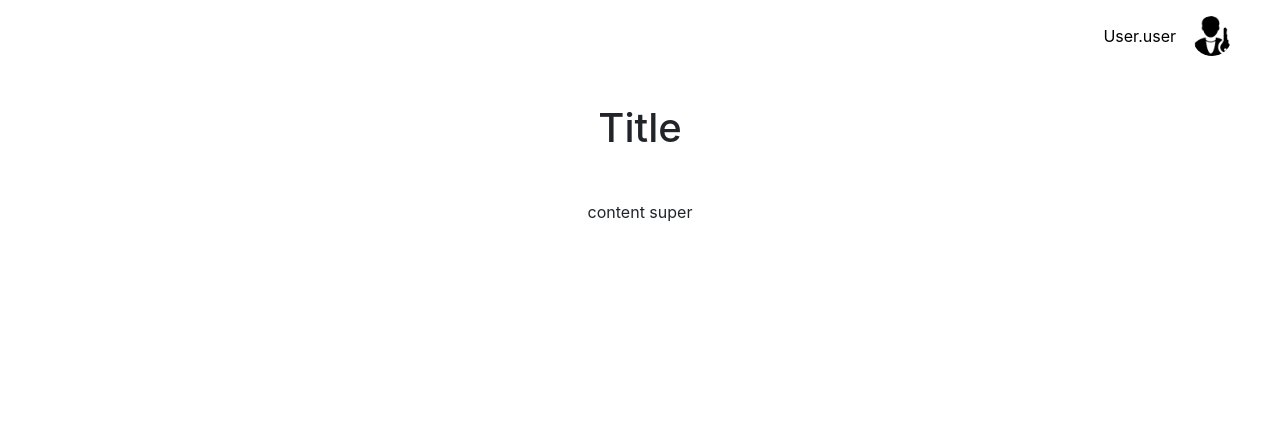
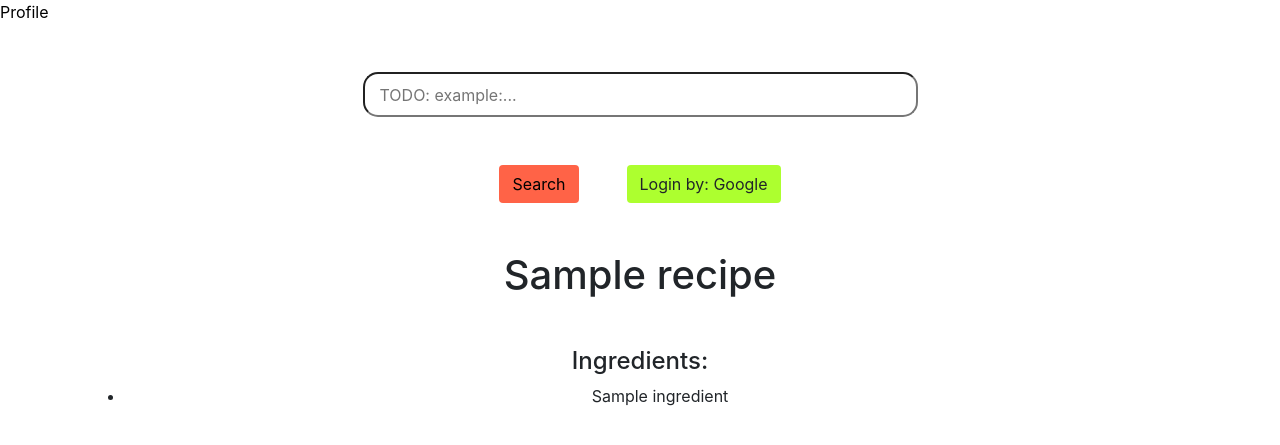
Before and after one commit to tadeq/Recipe-app, a Flask app: template templates/recipe.html in a window 1280 px wide. Shown: the top 445 px of the page. Run offline with Flask 2, Linux system fonts and the light colour scheme; the template is opened without the code that fills it: most values are stand-ins (such as "Sample title", 1, 10 or a date in 2020); parts of the project's set-up code (start-up, migrations or seed data) failed here and were passed over; some libraries are stand-ins or nearby versions.

Commit message:
add templates inheritance and rendering

```diff
--- a/app.py
+++ b/app.py
@@ -1,36 +1,55 @@
-from flask import Flask
+from flask import Flask, render_template
+from model import User, Product, Dish
+import json
+from itertools import count
 
 app = Flask(__name__)
 
+with open('response.json') as res_file:
+    response = json.load(res_file)
+
+counter = count()
+results = [Dish(next(counter), hit['recipe']) for hit in response['hits']]
+
+mock_user = User(1, 'Test', 'User').__dict__
+mock_products = [Product('Chicken', 2, 'kg').__dict__, Product('Butter', 200, 'g').__dict__]
+
 
 @app.route('/')
-def hello_world():
-    pass
+def index():
+    return render_template('search_layout.html')
 
 
 @app.route('/profiles/<profile_id>')
 def profile(profile_id):
-    pass
+    return render_template('profile.html', profile=mock_user)
 
 
 @app.route('/profiles/<profile_id>/history')
 def profile_history(profile_id):
-    pass
+    return render_template('history.html', profile=mock_user)
 
 
 @app.route('/profiles/<profile_id>/favourites')
 def profile_favourites(profile_id):
-    pass
+    return render_template('favourites.html', profile=mock_user)
 
 
 @app.route('/profiles/<profile_id>/products')
 def profile_products(profile_id):
-    pass
+    return render_template('products.html', profile=mock_user)
 
 
-@app.route('/<recipe_id>')
+@app.route('/recipes')
+def recipe_results():
+    return render_template('recipes.html', recipes=results)
+
+
+@app.route('/recipes/<recipe_id>')
 def recipe_details(recipe_id):
-    pass
+    print(type(recipe_id))
+    print(recipe_id)
+    return render_template('recipe.html', recipe=results[int(recipe_id)])
 
 
 if __name__ == '__main__':
--- a/model.py
+++ b/model.py
@@ -4,8 +4,8 @@ diet_labels = ['balanced', 'high-protein', 'high-fiber', 'low-fat', 'low-carb',
 
 
 class Dish:
-    def __init__(self, id, recipe):
-        self.id = id
+    def __init__(self, dish_id, recipe):
+        self.id = dish_id
         self.name = recipe['label']
         self.ingredients = ['{} ({} g)'.format(i['text'], str(round(i['weight'], 1))) for i in recipe['ingredients']]
         self.image_url = recipe['image']
@@ -36,7 +36,8 @@ class HistoryDay:
 
 
 class User:
-    def __init__(self, name, surname):
+    def __init__(self, profile_id, name, surname):
+        self.id = profile_id
         self.name = name
         self.surname = surname
         self.favourites = []
--- a/templates/recipe.html
+++ b/templates/recipe.html
@@ -1,31 +1,19 @@
-<!DOCTYPE html>
-<html lang="en">
-<head>
-    <link rel="stylesheet" href="https://maxcdn.bootstrapcdn.com/bootstrap/4.0.0/css/bootstrap.min.css" integrity="sha384-Gn5384xqQ1aoWXA+058RXPxPg6fy4IWvTNh0E263XmFcJlSAwiGgFAW/dAiS6JXm" crossorigin="anonymous">
-	<script src="https://maxcdn.bootstrapcdn.com/bootstrap/4.0.0/js/bootstrap.min.js" integrity="sha384-JZR6Spejh4U02d8jOt6vLEHfe/JQGiRRSQQxSfFWpi1MquVdAyjUar5+76PVCmYl" crossorigin="anonymous"></script>
-    <link rel="stylesheet" href="styles.css">
-    <meta charset="UTF-8">
-    <title>Recipe</title>
-</head>
-<body>
-    <div class="w-100">
-        <a href="profile.html" class="d-flex ml-auto my-3">
-            <p class="my-auto ml-auto mr-3">
-                User.user
-            </p>
-            <img src="assets/loginavatar.png" class="avatar img-fluid mr-5 d-block my-auto">
-        </a>
-    </div>
+{% extends "search_layout.html" %}
+{% block content %}
     <div class="container">
         <h1 id="recipe-title" class="w-100 text-center my-5">
-            Title
+            {{ recipe.name }}
         </h1>
         <div class="mt-5 text-center" id="recipe-content">
-            content super
+            <h4>Ingredients:</h4>
+            <ul>
+                {% for ingredient in recipe.ingredients %}
+                    <li>{{ ingredient }}</li>
+                {% endfor %}
+            </ul>
         </div>
     </div>
     <script type="text/javascript">
         oQuickReply.swap('recipe-title');
-     </script>
-</body>
-</html>
+    </script>
+{% endblock %}
--- a/templates/index.html
+++ b/templates/search_layout.html
@@ -8,13 +8,14 @@
     <title>Recipe search</title>
 </head>
 <body>
+    <a href="{{ url_for ('profile', profile_id=1) }}">Profile</a>
     <div class="container mx-auto">
         <input type="text" class="search-input mx-auto d-block my-5" placeholder="TODO: example:...">
         <div class="d-flex">
-            <a href="recipe.html" class="btn without-login ml-auto mr-5 ">Search without login</a>
+            <a href="{{ url_for ('recipe_results') }}" class="btn without-login ml-auto mr-5 ">Search</a>
             <a class="btn with-login mr-auto">Login by: Google</a>
         </div>
     </div>
-
+    {% block content %}{% endblock %}
 </body>
 </html>
```
Also changed, not shown: templates/favourites.html (+4 -15 lines), templates/history.html (+4 -13 lines), templates/products.html (+7 -14 lines), templates/profile.html (+9 -25 lines), templates/profile_layout.html (added, +20 -0 lines), templates/recipes.html (added, +8 -0 lines).
